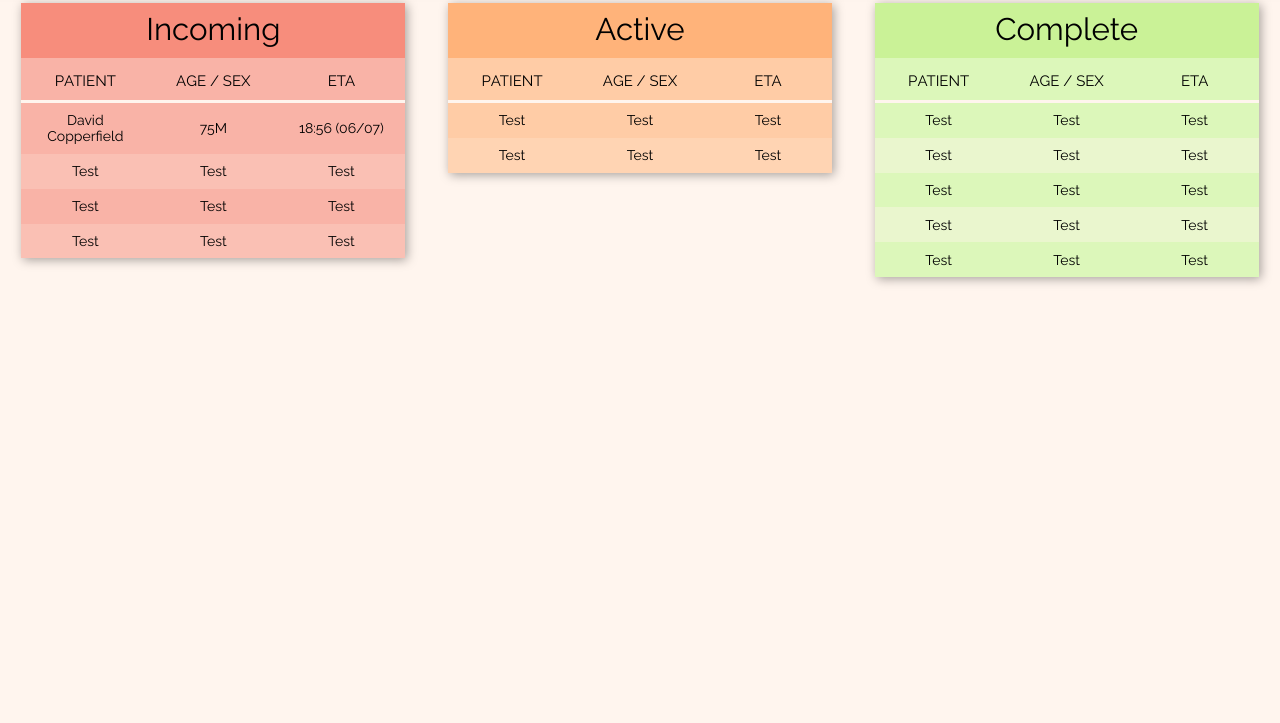
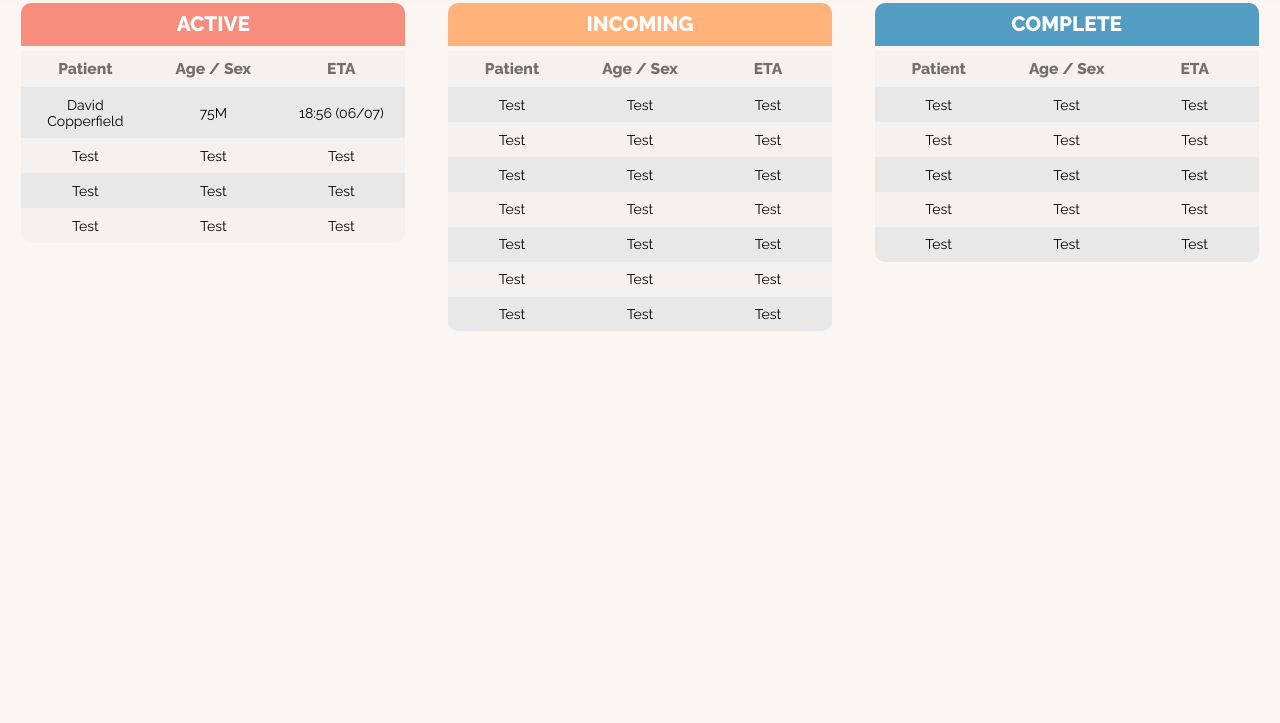
Before and after one commit to jsntang/codestroke-redesign, a plain HTML site: page pages/list/list.html in a window 1280 px wide. Shown: the part 77-800 px from the top of the page. Drawn offline with nearby package versions, Linux system fonts and the light colour scheme.

Commit message:
update style

```diff
--- a/global/styles/global.scss
+++ b/global/styles/global.scss
@@ -15,7 +15,7 @@ html {
 }
 
 body {
-    background: #FFF5EE;
+    background: #FCF6F2;
 }
 
 input, textarea {
@@ -188,14 +188,15 @@ $menu-time: 0.5s;
     position: fixed;
     top: 0;
     bottom: 0;
-    width: 80vw;
+    width: 70vw;
     @include for-tablet-portrait-up {
-        max-width: 450px;
+        max-width: 300px;
     }
 
     z-index: $header-z + 2; //Higher than header
 
-    background: #FFDAB9;
+    background: #FF7610;
+
 
     transform: translateX(-100%);
     transition: transform $menu-time;
@@ -217,22 +218,22 @@ $menu-time: 0.5s;
 
         display: flex;
         align-items: center;
-        justify-content: flex-start;
+        justify-content: flex-end;
+		margin-right: 0.5rem;
 
         font-size: 1.5rem;
         @include for-tablet-portrait-up {
             font-size: 2rem;
         }
-        color: black;
-        font-weight: bold;
-
-        background: rgba(#ff730a, .1);
+        color: white;
+:
+        background: rgba(#ff730a, .5);
 
         cursor: pointer;
 
         i {
-            margin-right: 1rem;
-            font-size: 3rem;
+            margin-right: 0rem;
+            font-size: 2.5rem;
         }
     }
 
@@ -254,19 +255,24 @@ $menu-time: 0.5s;
     }
 
     &-button {
-        margin-bottom: 1.25rem;
+        margin-bottom: 1rem;
 
         height: 5rem;
         width: 100%;
 
-        background: #ff9a41;
+        background: #FF7610;
 
-        @extend %flex-center;
+
+		display: flex;
+        align-items: center;
+        justify-content: flex-start;
 
         font-size: 1.8rem;
+		color: white;
+		font-weight: 500;
 
         * {
-            margin-left: 1rem;
+            margin-left: 2rem;
         }
     }
 }
--- a/global/styles/variables.scss
+++ b/global/styles/variables.scss
@@ -1,6 +1,6 @@
 $colour-incoming-dark: rgb(247,141,124);
-$colour-incoming-light: rgb(249,179,167);
+$colour-incoming-light:#E8E8E8;
 $colour-active-dark: rgb(255,179,122);
-$colour-active-light: rgb(255,204,166);
-$colour-completed-dark: rgb(202,242,151);
-$colour-completed-light: rgb(220,247,186);
+$colour-active-light: #E8E8E8;
+$colour-completed-dark: #539DC2;
+$colour-completed-light: #E8E8E8;
--- a/pages/list/list.html
+++ b/pages/list/list.html
@@ -35,6 +35,7 @@
         <link rel="stylesheet" href="list.min.css" />
         <link href="https://fonts.googleapis.com/css?family=Raleway:400,800" rel="stylesheet">
         <link rel="stylesheet" href="https://use.fontawesome.com/releases/v5.3.1/css/all.css" integrity="sha384-mzrmE5qonljUremFsqc01SB46JvROS7bZs3IO2EmfFsd15uHvIt+Y8vEf7N7fWAU" crossorigin="anonymous">
+		<link rel="stylesheet" href="https://cdnjs.cloudflare.com/ajax/libs/font-awesome/4.7.0/css/font-awesome.min.css">
     <body>
         <div class="global-container">
             <header class="global-header">
@@ -43,7 +44,7 @@
                 </button>
                 <div class="global-header-logo">
                     <img src="./../../global/images/logo-white.png"/>
-                    <strong>CODE</strong> Stroke
+                    <strong>CODE</strong> STROKE
                 </div>
                 <div class="global-header-options">
                     <div>
@@ -55,25 +56,31 @@
             <main class="global-main">
                 <nav id="js-menu" class="global-menu">
                     <div id="js-menu-close" class="global-menu-close">
-                        <i class="fas fa-times"></i> Close
+                        <i class="fas fa-times"></i>
                     </div>
                     <!-- <div class="list-menu-welcome">
                         <span>Welcome Back,</span> <strong>Daniel Shell</strong>
                     </div> -->
                     <button class="global-menu-button">
-                        <i class="fas fa-plus"></i> <span>Add Case</span>
+                        <i class="fas fa-plus"></i> <span> NEW PATIENT </span>
                     </button>
 
                     <button class="global-menu-button">
-                        <i class="far fa-list-alt"></i> <span>Event Log</span>
-                    </button>
+                        <i class="far fa-list-alt"></i> <span> EVENT LOG </span>
+
+					<button class="global-menu-button">
+                        <i class="fas fa-cog"></i> <span> SETTINGS </span>
+
                 </nav>
                 <section class="list-section">
                     <table class="list-table incoming">
                         <tr>
                             <td colspan="3" class="list-table-title">
-                                Incoming
+                                ACTIVE
                             </td>
+                        </tr>
+						<tr class="list-table-divider">
+
                         </tr>
                         <tr class="list-table-header">
                             <td>
@@ -86,9 +93,7 @@
                                 ETA
                             </td>
                         </tr>
-                        <tr class="list-table-divider">
 
-                        </tr>
                         <tr>
                             <td>
                                 David Copperfield
@@ -138,8 +143,12 @@
                     <table class="list-table active">
                         <tr>
                             <td colspan="3" class="list-table-title">
-                                Active
+                                INCOMING
                             </td>
+
+						 <tr class="list-table-divider">
+
+                        </tr>
                         </tr>
                         <tr class="list-table-header">
                             <td>
@@ -152,9 +161,7 @@
                                 ETA
                             </td>
                         </tr>
-                        <tr class="list-table-divider">
 
-                        </tr>
                         <tr>
                             <td>
                                 Test
@@ -176,14 +183,79 @@
                             <td>
                                 Test
                             </td>
+
+                        </tr>
+						<tr>
+                            <td>
+                                Test
+                            </td>
+                            <td>
+                                Test
+                            </td>
+                            <td>
+                                Test
+                            </td>
+
+                        </tr>
+						<tr>
+                            <td>
+                                Test
+                            </td>
+                            <td>
+                                Test
+                            </td>
+                            <td>
+                                Test
+                            </td>
+
+                        </tr>
+						<tr>
+                            <td>
+                                Test
+                            </td>
+                            <td>
+                                Test
+                            </td>
+                            <td>
+                                Test
+                            </td>
+
+                        </tr>
+						<tr>
+                            <td>
+                                Test
+                            </td>
+                            <td>
+                                Test
+                            </td>
+                            <td>
+                                Test
+                            </td>
+
+                        </tr>
+						<tr>
+                            <td>
+                                Test
+                            </td>
+                            <td>
+                                Test
+                            </td>
+                            <td>
+                                Test
+                            </td>
+
                         </tr>
                     </table>
 
                     <table class="list-table completed">
                         <tr>
                             <td colspan="3" class="list-table-title">
-                                Complete
+                                COMPLETE
                             </td>
+
+						 <tr class="list-table-divider">
+
+                        </tr>
                         </tr>
                         <tr class="list-table-header">
                             <td>
@@ -196,9 +268,7 @@
                                 ETA
                             </td>
                         </tr>
-                        <tr class="list-table-divider">
 
-                        </tr>
                         <tr>
                             <td>
                                 Test
--- a/pages/list/list.scss
+++ b/pages/list/list.scss
@@ -24,12 +24,10 @@
     background: transparent;
 }
 
-
-
 .list-table {
     margin-bottom: 5%;
 
-    width: 97%;
+    width: 95%;
     @include for-tablet-portrait-up {
         width: 90%;
     }
@@ -39,34 +37,31 @@
     }
 
     border-collapse: collapse;
+	border-spacing:0;
     table-layout: fixed;
+
 
     font-size: 1.35rem;
 
-    box-shadow: 2px 2px 10px 0px rgba(0,0,0,0.35);
 
     &.incoming {
         tr:not(.list-table-divider) {background: $colour-incoming-light;}
-        tr:nth-of-type(odd) {background: rgba($colour-incoming-light, 0.8)};
+        tr:nth-of-type(odd) {background: rgba($colour-incoming-light, 0.4)};
         .list-table-title {background: $colour-incoming-dark;}
     }
     &.active {
         tr:not(.list-table-divider) {background: $colour-active-light;}
-        tr:nth-of-type(odd) {background: rgba($colour-active-light, 0.8)};
+        tr:nth-of-type(odd) {background: rgba($colour-active-light, 0.4)};
         .list-table-title {background: $colour-active-dark;}
     }
     &.completed {
         tr:not(.list-table-divider) {background: $colour-completed-light;}
-        tr:nth-of-type(odd) {background: rgba($colour-completed-light, 0.6)};
+        tr:nth-of-type(odd) {background: rgba($colour-completed-light, 0.4)};
         .list-table-title {background: $colour-completed-dark;}
     }
 
-    tr {
-        margin: 0;
-    }
-
     td {
-        vertical-align: middle;
+		vertical-align: middle;
         text-align: center;
 
         @include pad-hor (1rem);
@@ -74,28 +69,67 @@
 
     }
 
+
 }
 
 .list-table-title {
     width: 100%;
-    @include pad-hor (3rem);
+    @include pad-hor (2rem);
     @include pad-vert (0.5rem);
 
-    font-size: 2rem;
+	border-top-right-radius: 10px;
+	border-top-left-radius: 10px;
+
+    font-size: 2.0rem;
+	color: white;
+	font-weight: 600;
+	text-align: left;
+
     @include for-tablet-portrait-up {
-        font-size: 3rem;
+        font-size: 2.0rem;
+    }
+
+	}
+
+
+.list-table-header {
+    font-size: 1.5rem;
+	font-weight: 600;
+	color: #707070;
+    @include for-tablet-portrait-up {
+        font-size: 1.5rem;
     }
 }
 
-.list-table-header {
-    font-size: 1.5rem;
-    @include for-tablet-portrait-up {
-        font-size: 2rem;
-    }
-    font-variant-caps: all-small-caps;
+.list-table-divider {
+    height: 0.5rem;
 }
 
-.list-table-divider {
-    height: 0.25rem;
-    background-color: transparent;
+
+/*ROUNDED CORNERS*/
+
+table tr th {
+  background: #eee;
+  border-top: 1px solid #bbb;
+  text-align: left;
 }
+
+/* top-left border-radius */
+table tr:first-child th:first-child {
+  border-top-left-radius: 10px;
+}
+
+/* top-right border-radius */
+table tr:first-child th:last-child {
+  border-top-right-radius: 10px;
+}
+
+/* bottom-left border-radius */
+table tr:last-child td:first-child {
+  border-bottom-left-radius: 10px;
+}
+
+/* bottom-right border-radius */
+table tr:last-child td:last-child {
+  border-bottom-right-radius: 10px;
+}
```
Also changed, not shown: global/styles/global.min.css, global/styles/variables.min.css, pages/list/list.min.css.
